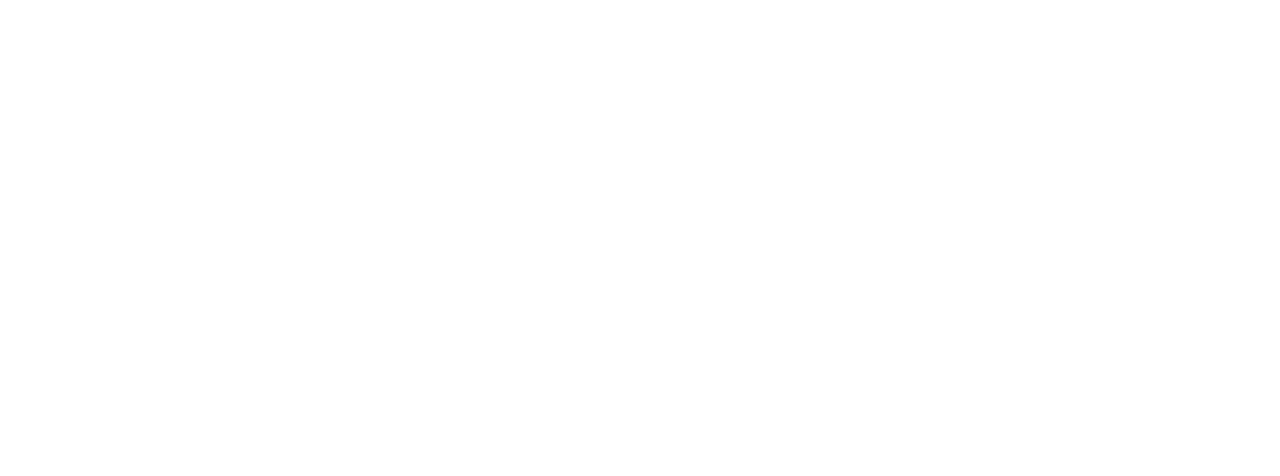
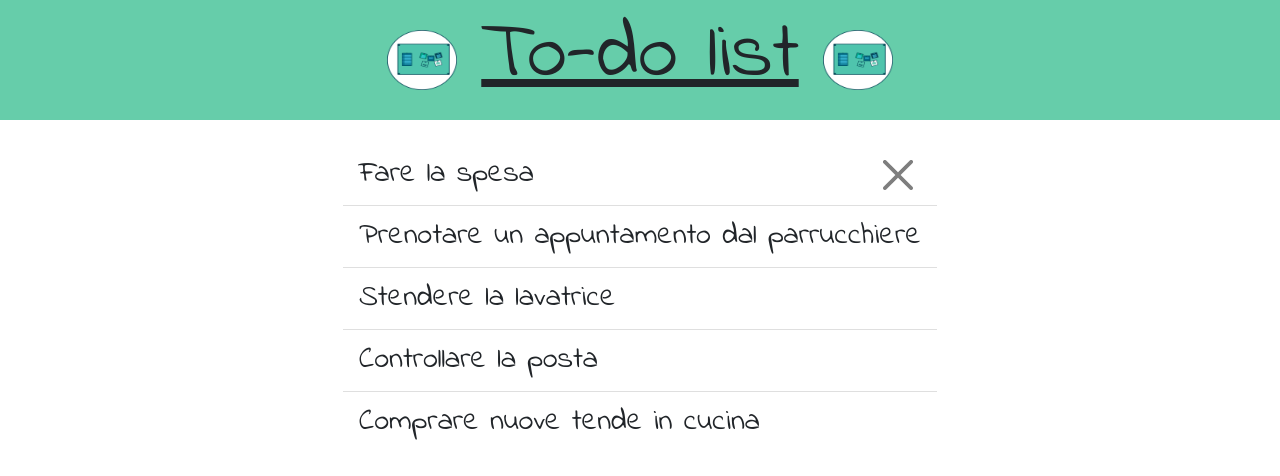
Before and after one commit to MarilenaCantisani/vue-todolist, a plain HTML site: page index.html in a window 1280 px wide. Drawn offline with nearby package versions, Linux system fonts and the light colour scheme.

Commit message:
+ Added structure to-do list html

```diff
--- a/css/style.css
+++ b/css/style.css
@@ -0,0 +1,15 @@
+.bg-aquamarine {
+    background-color: mediumaquamarine;
+}
+
+.font-style {
+    font-family: 'Indie Flower', cursive;
+}
+
+.f-size-80 {
+    font-size: 80px;
+}
+
+.f-size-30 {
+    font-size: 30px;
+}
--- a/index.html
+++ b/index.html
@@ -12,11 +12,44 @@
         integrity="sha384-EVSTQN3/azprG1Anm3QDgpJLIm9Nao0Yz1ztcQTwFspd3yD65VohhpuuCOmLASjC" crossorigin="anonymous">
     <!-- Link Vue -->
     <script src="https://cdn.jsdelivr.net/npm/vue@2/dist/vue.js"></script>
+    <!-- Link font family -->
+    <link rel="preconnect" href="https://fonts.googleapis.com">
+    <link rel="preconnect" href="https://fonts.gstatic.com" crossorigin>
+    <link href="https://fonts.googleapis.com/css2?family=Indie+Flower&display=swap" rel="stylesheet">
     <title>To-do list</title>
 </head>
 
 <body>
     <div id="#root">
+        <!-- * HEADER SECTION * -->
+        <header>
+            <nav class="navbar navbar-light bg-aquamarine">
+                <div class="container-fluid d-flex justify-content-center align-items-center">
+                    <img src="./img/sticky-notes-2247431_1280.png" alt="" width="70" height="60" class=" mx-4">
+                    <h1 class="text-decoration-underline f-size-80 font-style">To-do list</h1>
+                    <img src="./img/sticky-notes-2247431_1280.png" alt="" width="70" height="60" class="mx-4">
+                </div>
+            </nav>
+        </header>
+        <!-- * MAIN SECTION * -->
+        <main class="container">
+            <div class="element-list d-flex justify-content-center mt-4">
+                <ul class="list-group list-group-flush font-style f-size-30">
+                    <li class="list-group-item d-flex justify-content-between align-items-center">
+                        <span> Fare la spesa</span>
+                        <button type="button" class="btn-close" aria-label="Close"></button>
+                    </li>
+                    <li class="list-group-item">Prenotare un appuntamento dal parrucchiere</li>
+                    <li class="list-group-item">Stendere la lavatrice</li>
+                    <li class="list-group-item">Controllare la posta</li>
+                    <li class="list-group-item">Comprare nuove tende in cucina</li>
+                </ul>
+
+
+            </div>
+
+
+        </main>
 
     </div>
     <script src="./js/script.js"></script>
```
Also changed, not shown: img/sticky-notes-2247431_1280.png (added).
